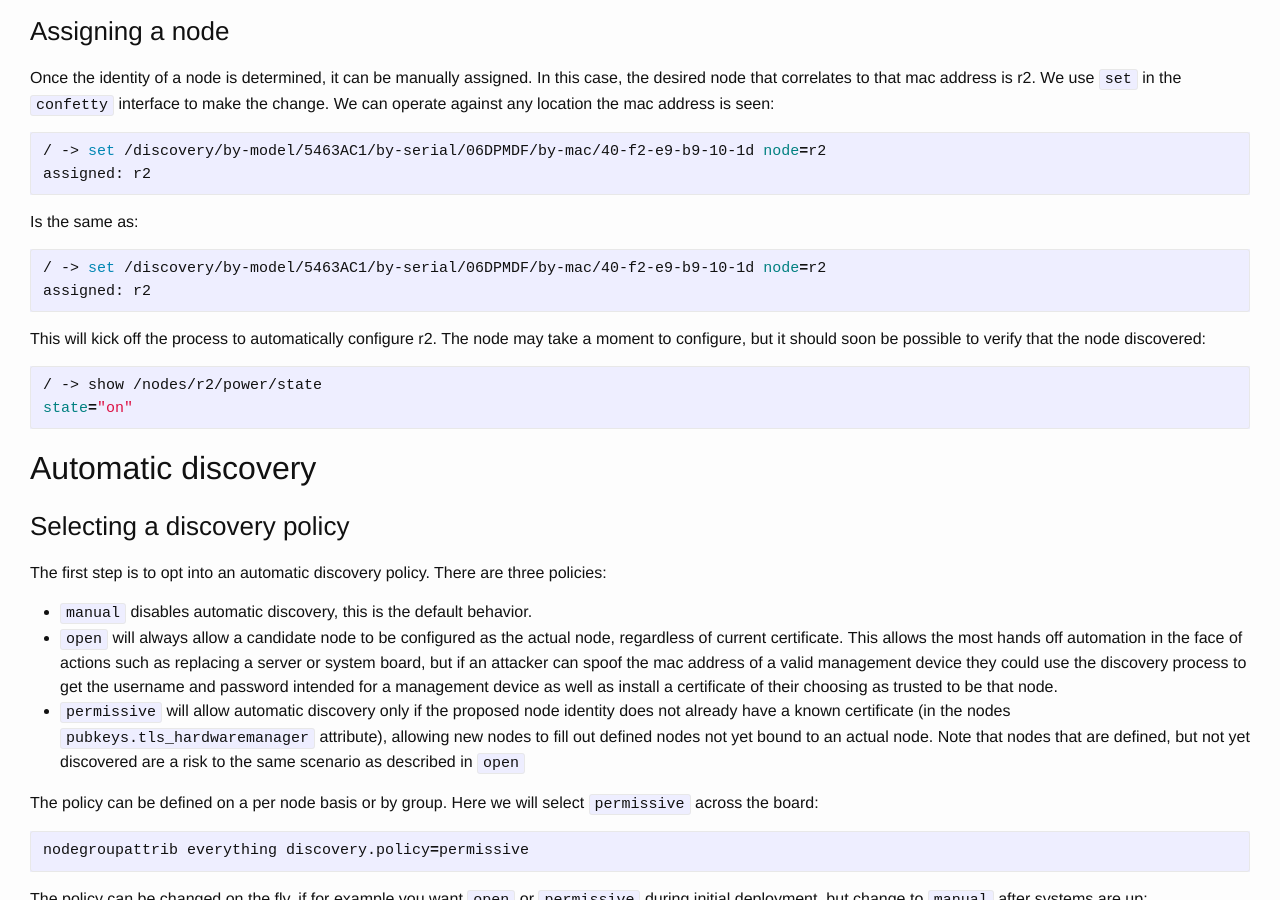
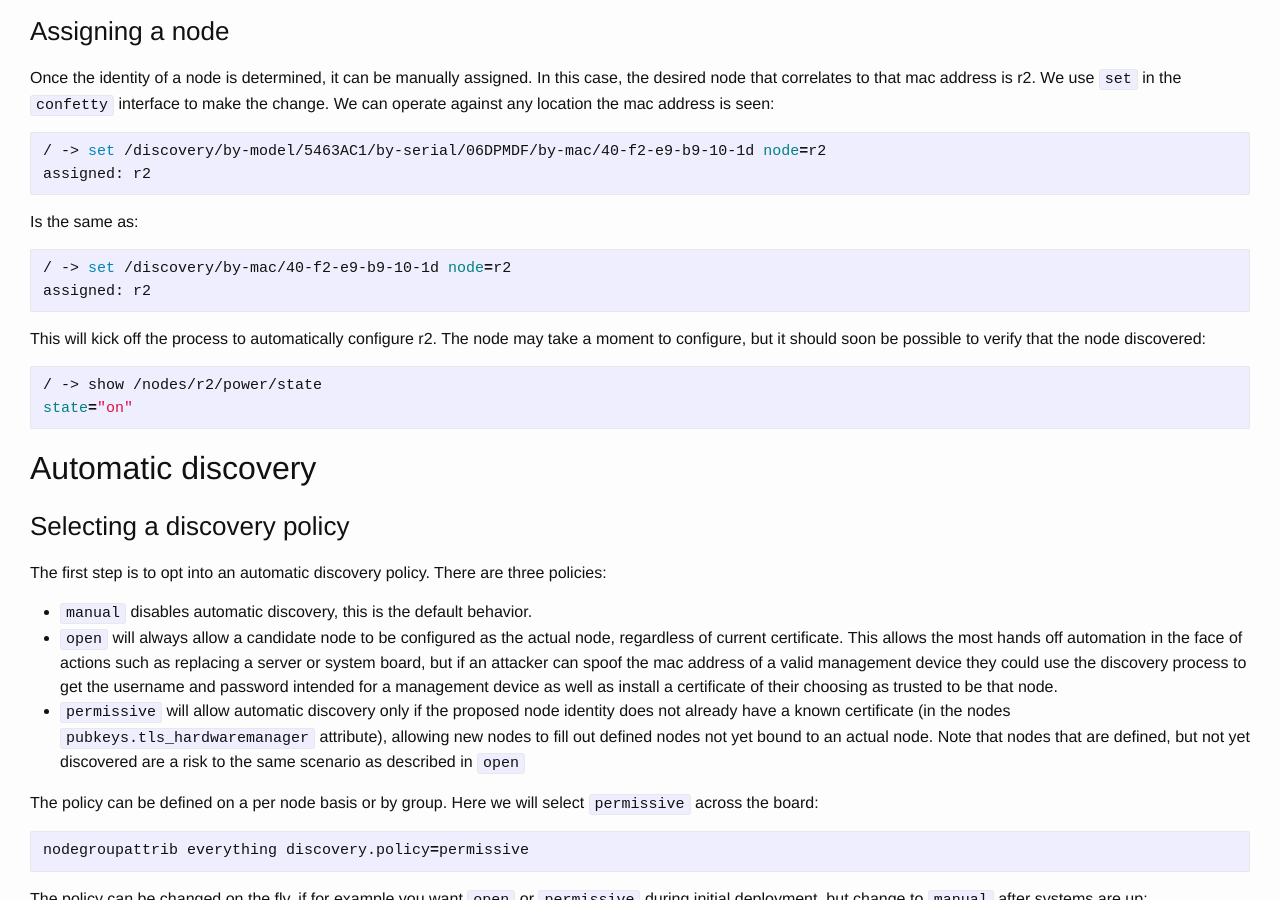
Before and after one commit to xcat2/confluent-docs, a Jekyll site: the page built from docs/confluentdiscovery.md, in a window 1280 px wide and 900 px high, scrolled down 2091 px. Built offline with Jekyll 4.4.1, drawn with Linux system fonts in a browser that asks for light colours.

Commit message:
Correct silly mistake with the manual examples

```diff
--- a/docs/confluentdiscovery.md
+++ b/docs/confluentdiscovery.md
@@ -114,7 +114,7 @@ case, the desired node that correlates to that mac address is r2.  We use `set`
 
 Is the same as:
 
-    / -> set /discovery/by-model/5463AC1/by-serial/06DPMDF/by-mac/40-f2-e9-b9-10-1d node=r2
+    / -> set /discovery/by-mac/40-f2-e9-b9-10-1d node=r2
     assigned: r2
 
 This will kick off the process to automatically configure r2.  The node may take a moment to configure, but it should soon be possible to verify that the node discovered:
```
